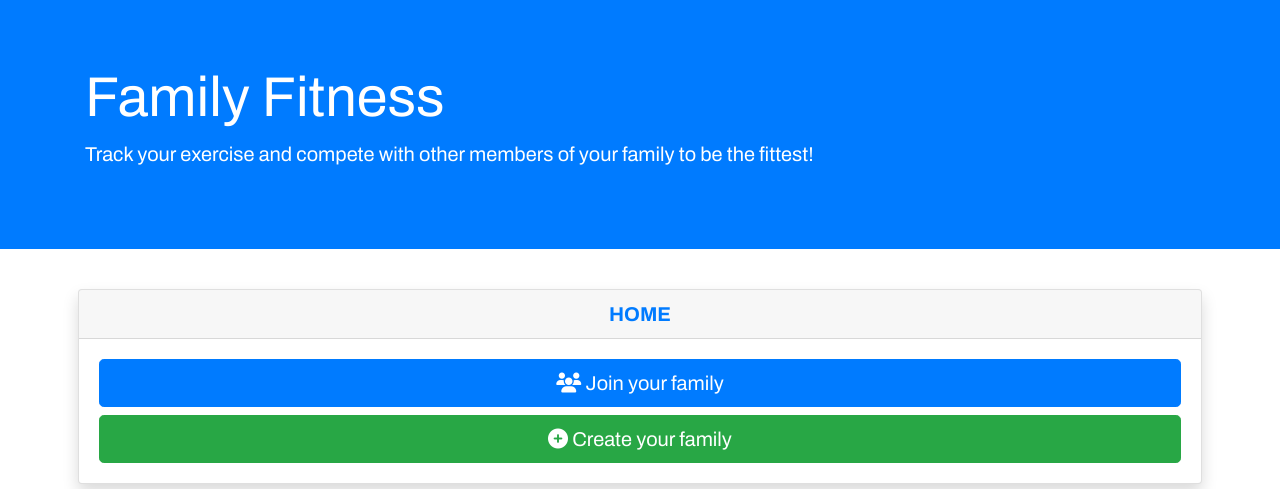
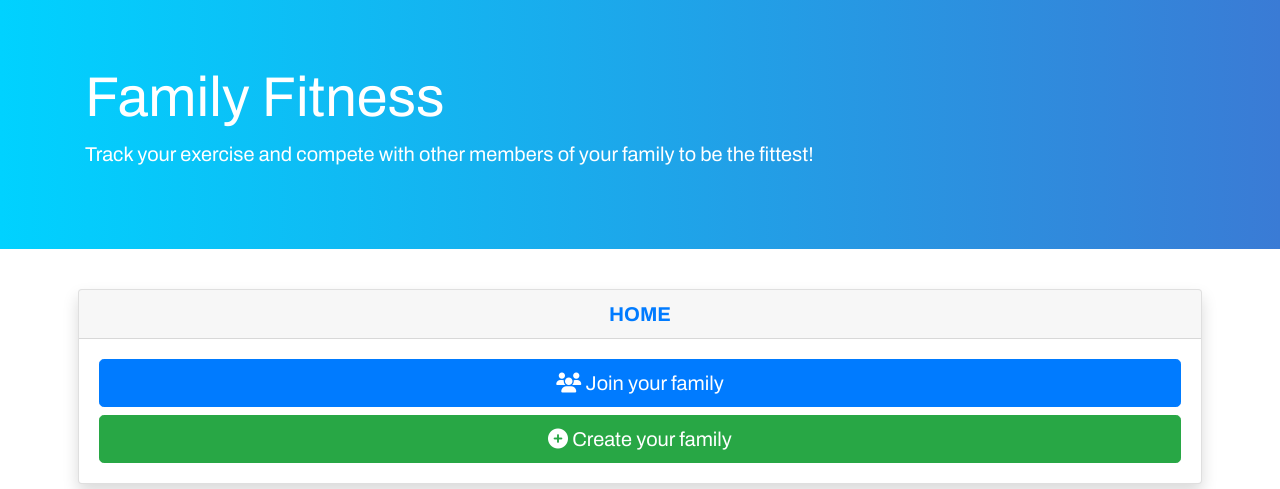
Before and after one commit to imaadzaffar/family-fitness, a Django app: page / in a window 1280 px wide. Shown: the part 56-545 px from the top of the page. Run offline with Django 3.2, Linux system fonts and the light colour scheme; the visitor is signed in with stand-in values (Sample User, id 1); data that the repository does not hold is empty; some libraries are stand-ins or nearby versions.

Commit message:
Added nice gradient to jumbotron

```diff
--- a/static/family_fitness/style.css
+++ b/static/family_fitness/style.css
@@ -1,3 +1,9 @@
 body {
   font-family: 'Archivo', sans-serif;
 }
+
+.jumbotron {
+  background: #00d2ff;  /* fallback for old browsers */
+  background: -webkit-linear-gradient(to left, #3a7bd5, #00d2ff);  /* Chrome 10-25, Safari 5.1-6 */
+  background: linear-gradient(to left, #3a7bd5, #00d2ff); /* W3C, IE 10+/ Edge, Firefox 16+, Chrome 26+, Opera 12+, Safari 7+ */
+}
```
